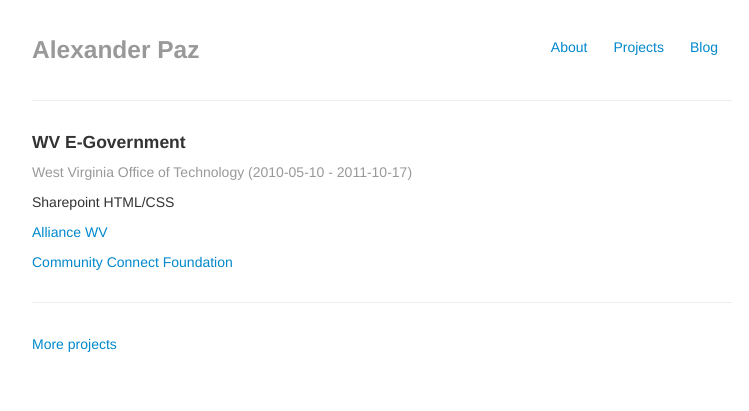
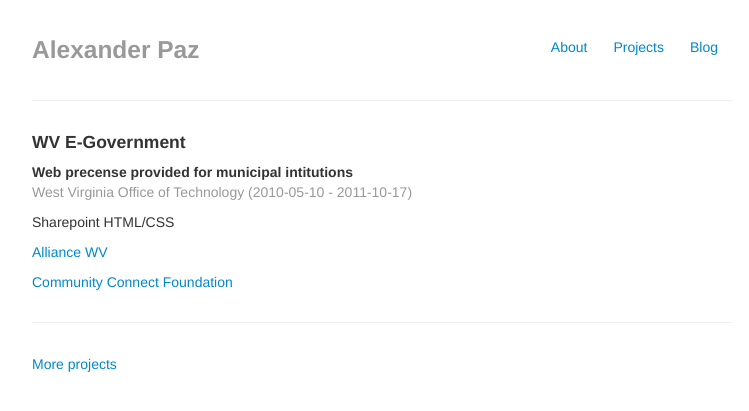
Before and after one commit to alexjpaz/alexjpaz.github.com, a Jekyll site: the page built from _posts/project/2010-05-10-e-government.md, in a window 1280 px wide. Shown: the top 411 px of the page, without its empty margins (258-1007 px from the left). Built offline with Jekyll 4.4.1, drawn with Linux system fonts in a browser that asks for light colours.

Commit message:
Moved orphaned project

```diff
--- a/_posts/2010-05-10-e-government.md
+++ b/_posts/project/2010-05-10-e-government.md
@@ -6,7 +6,7 @@ layout: project
 project-date-start: 2010-05-10
 project-date-end: 2011-10-17
 project-company: West Virginia Office of Technology
-project-description:
+project-description: Web precense provided for municipal intitutions
 excerpt:
 ---
 
```
